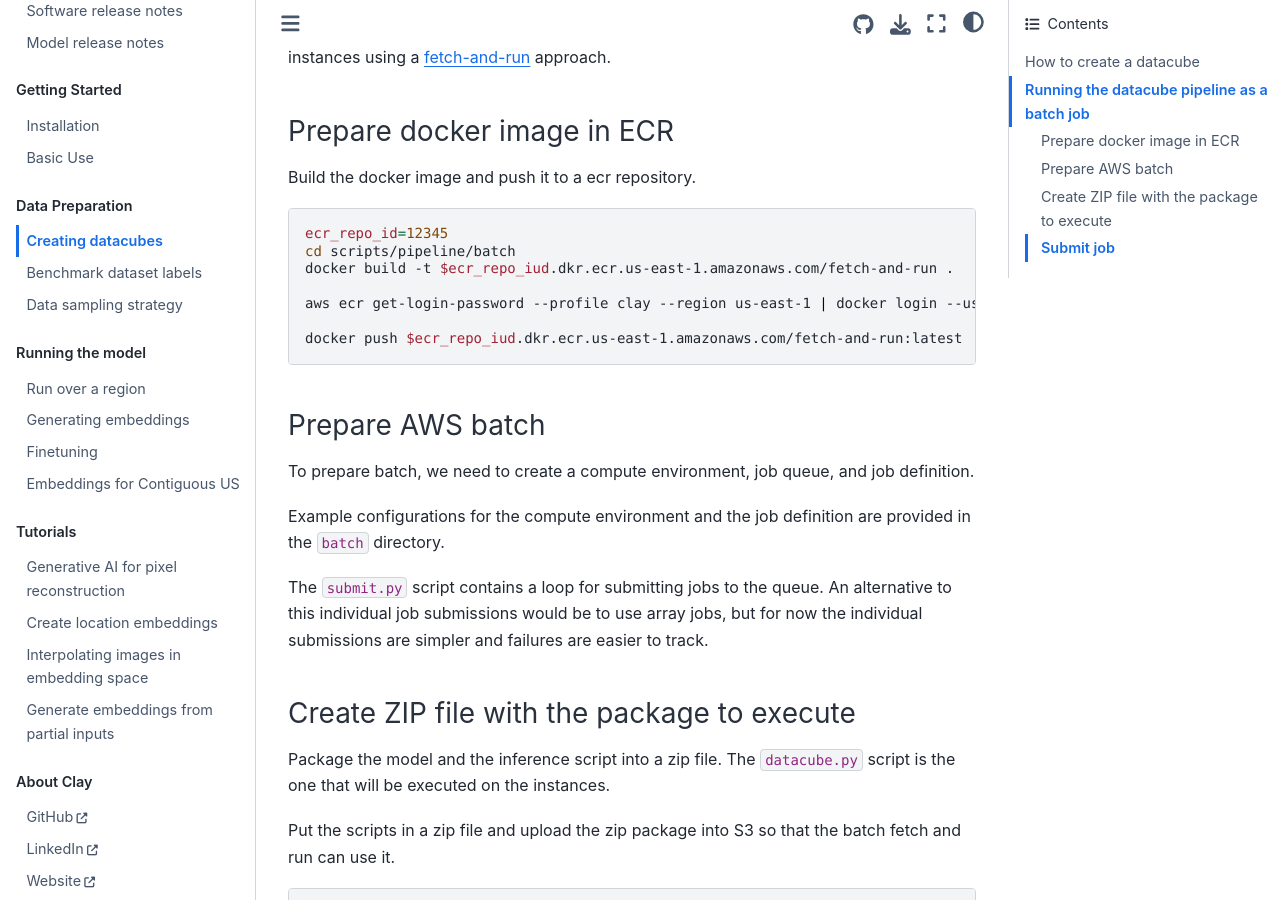
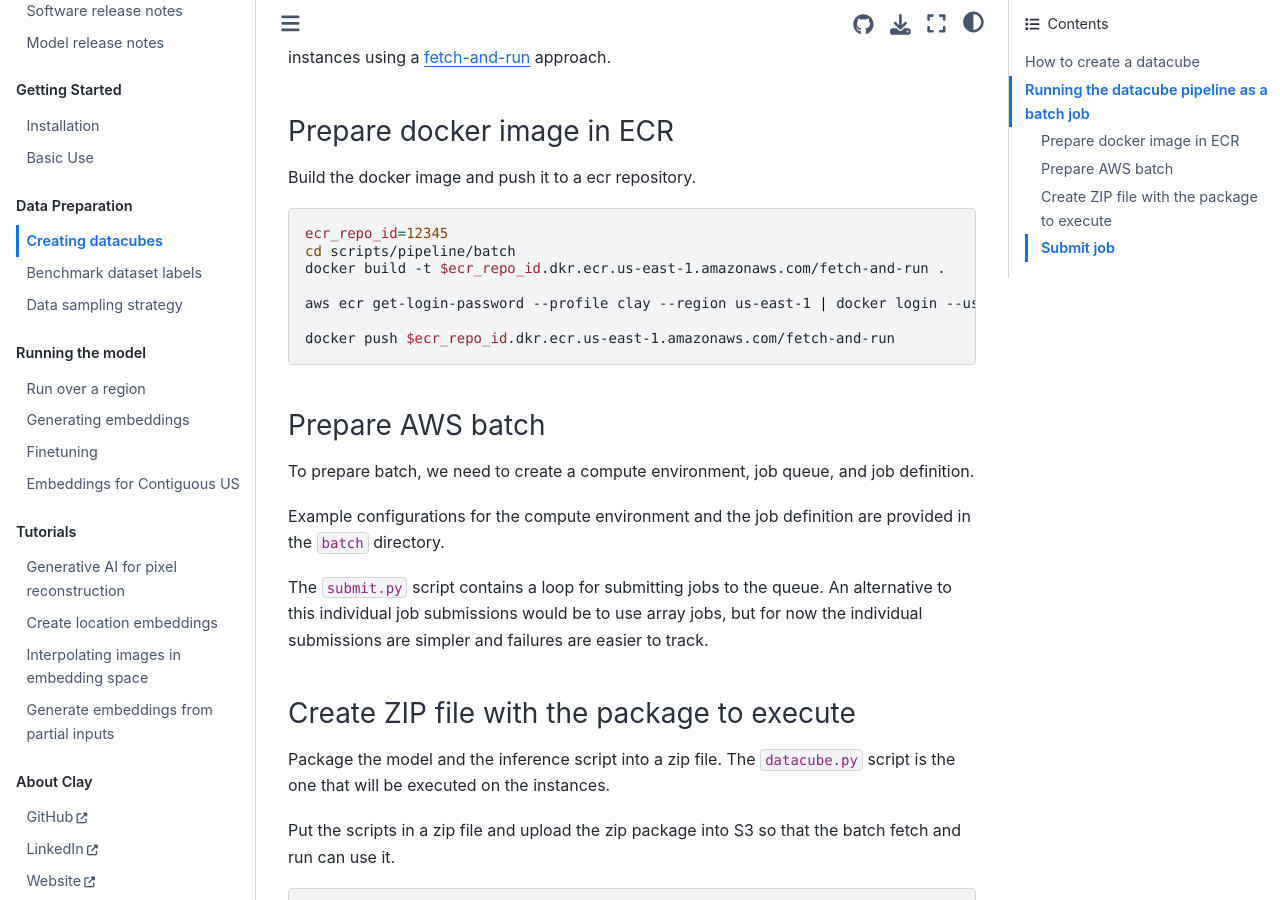
Before and after one commit to Clay-foundation/model, a Jupyter Book: the page built from docs/data_datacube.md, in a window 1280 px wide and 900 px high, scrolled down 1109 px. Built offline with Jupyter Book 1.0.4 settings and Sphinx 7.4.7 and the Sphinx Book theme 1.1.4, drawn with Linux system fonts in a browser that asks for light colours.

Commit message:
Fix variable name in docs

````diff
--- a/docs/data_datacube.md
+++ b/docs/data_datacube.md
@@ -29,11 +29,11 @@ Build the docker image and push it to a ecr repository.
 ```bash
 ecr_repo_id=12345
 cd scripts/pipeline/batch
-docker build -t $ecr_repo_iud.dkr.ecr.us-east-1.amazonaws.com/fetch-and-run .
+docker build -t $ecr_repo_id.dkr.ecr.us-east-1.amazonaws.com/fetch-and-run .
 
-aws ecr get-login-password --profile clay --region us-east-1 | docker login --username AWS --password-stdin $ecr_repo_iud.dkr.ecr.us-east-1.amazonaws.com
+aws ecr get-login-password --profile clay --region us-east-1 | docker login --username AWS --password-stdin $ecr_repo_id.dkr.ecr.us-east-1.amazonaws.com
 
-docker push $ecr_repo_iud.dkr.ecr.us-east-1.amazonaws.com/fetch-and-run:latest
+docker push $ecr_repo_id.dkr.ecr.us-east-1.amazonaws.com/fetch-and-run
 ```
 
 ### Prepare AWS batch
````
